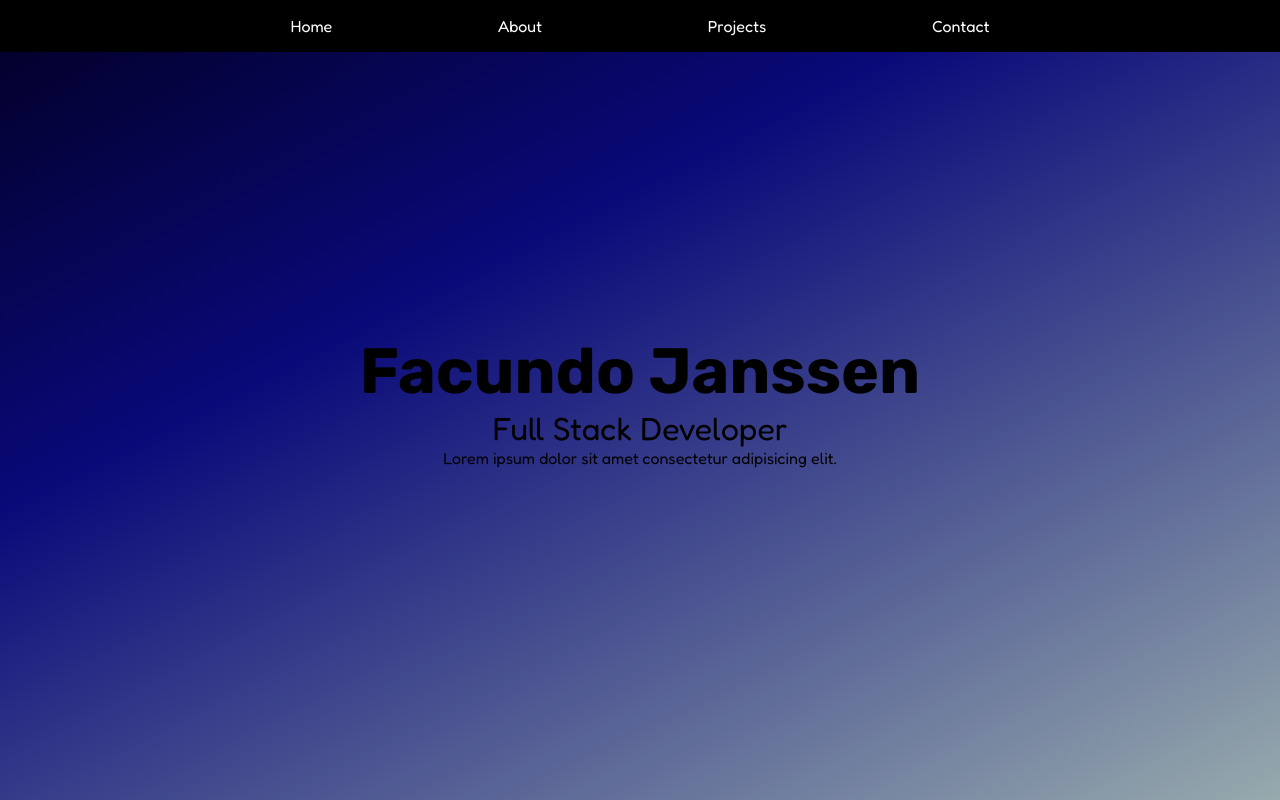
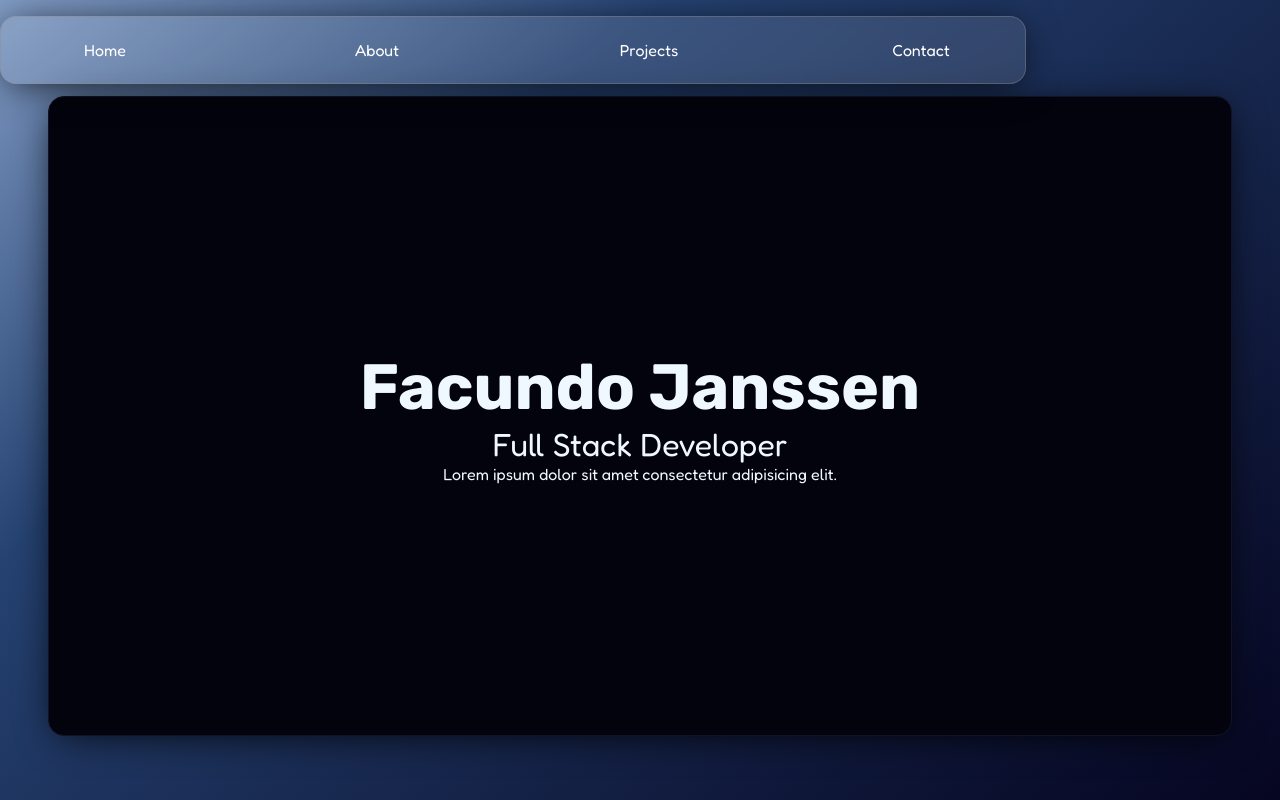
Before and after one commit to FacuJanssen/porfolio, a React (Vite) app: page / in a window 1280 px wide. Built offline with nearby package versions, Linux system fonts and the light colour scheme; a web font is replaced by a local one.

Commit message:
navbar & hero css

```diff
--- a/src/components/Content/Content.css
+++ b/src/components/Content/Content.css
@@ -1,14 +1,14 @@
 .content {
-    background: #020024;
-    background: linear-gradient(
-        153deg,
-        rgba(2, 0, 36, 1) 0%,
-        rgba(9, 9, 121, 1) 35%,
-        rgba(151, 170, 173, 1) 100%
+    background-image: linear-gradient(
+        320deg,
+        oklch(14.538% 0.05653 276.758) 0%,
+        oklch(38.154% 0.08796 259.625) 70%,
+        oklch(68.107% 0.06643 258.898) 100%
     );
     height: 100vh;
     position: fixed;
     overflow-y: scroll;
+    gap: 9rem;
 }
 
 .content::-webkit-scrollbar {
--- a/src/components/Hero/Hero.css
+++ b/src/components/Hero/Hero.css
@@ -3,16 +3,28 @@
     flex-direction: column;
     align-items: center;
     justify-content: center;
-    height: 100vh;
     padding: 1rem;
     z-index: 1;
+    background-color: oklch(10.633% 0.02858 280.39);
+    height: 80%;
+    margin-top: 6rem;
+    margin-inline: 3rem;
+    border-radius: 1rem;
+    box-shadow: 0 5px 40px -10px rgb(0, 0, 0);
+    border: solid 1px oklch(19.625% 0.04554 281.368);
 }
 
 .hero__title {
     font-size: 4rem;
     font-family: "Rubik", sans-serif;
+    color: aliceblue;
 }
 
 .hero__subtitle {
     font-size: 2rem;
+    color: aliceblue;
 }
+
+.hero__description {
+    color: aliceblue;
+}
--- a/src/components/NavBar/NavBar.css
+++ b/src/components/NavBar/NavBar.css
@@ -1,24 +1,43 @@
 .navbar {
     display: flex;
-    padding: 1rem;
+    margin-top: 1rem;
     top: 0;
-    background-color: black;
-    justify-content: center;
+    background-color: rgba(255, 255, 255, 0.1);
+    backdrop-filter: blur(5px);
+    justify-self: center;
     position: fixed;
-    width: 100%;
     z-index: 1;
+    border-radius: 1rem;
+    border: solid 1px rgba(143, 137, 137, 0.4);
+    box-shadow: 0 5px 40px -10px rgb(0, 0, 0);
 }
 
 .navbar__list {
     display: flex;
     list-style: none;
-    gap: 1rem;
+    gap: 10rem;
+    align-self: center;
     justify-content: space-evenly;
-    width: 80%;
+    margin-inline: 3rem;
 }
 
 .navbar__list-item {
     text-decoration: none;
+    display: flex;
+    justify-content: center;
+    padding: 15px;
+    margin: 0.5rem;
+    border-radius: 0.5rem;
+    width: 6rem;
+    transition: all 350ms ease-in-out;
+}
+
+.navbar__list-item:hover {
+    transition: all 350ms ease-in-out;
+    box-shadow: inset 0 0 13px 0 rgba(26, 26, 26, 0.775);
+}
+
+.navbar__item-link {
+    text-decoration: none;
     color: white;
-    display: flex;
 }
--- a/src/components/NavBar/NavBar.jsx
+++ b/src/components/NavBar/NavBar.jsx
@@ -5,23 +5,23 @@ const NavBar = () => {
     return (
         <nav className="navbar">
             <ul className="navbar__list">
-                <li>
-                    <a href="#" className="navbar__list-item">
+                <li className="navbar__list-item">
+                    <a href="#" className="navbar__item-link">
                         Home
                     </a>
                 </li>
-                <li>
-                    <a href="#" className="navbar__list-item">
+                <li className="navbar__list-item">
+                    <a href="#" className="navbar__item-link">
                         About
                     </a>
                 </li>
-                <li>
-                    <a href="#" className="navbar__list-item">
+                <li className="navbar__list-item">
+                    <a href="#" className="navbar__item-link">
                         Projects
                     </a>
                 </li>
-                <li>
-                    <a href="#" className="navbar__list-item">
+                <li className="navbar__list-item">
+                    <a href="#" className="navbar__item-link">
                         Contact
                     </a>
                 </li>
--- a/src/components/Technologies/Technologies.css
+++ b/src/components/Technologies/Technologies.css
@@ -5,19 +5,29 @@
     justify-content: center;
     text-align: center;
     height: 100vh;
+    margin-inline: 3rem;
+    margin-bottom: 2rem;
 }
 
 .technologies-title {
     font-size: 4rem;
+    margin-top: 7rem;
 }
 
 .technologies-container {
     display: flex;
     flex-direction: row;
     justify-content: center;
+    align-items: center;
     width: 100%;
     gap: 1rem;
     padding: 1rem;
+    padding-block: 1rem;
+    box-shadow: 0 5px 40px -10px rgb(0, 0, 0);
+    border: solid 1px oklch(19.625% 0.04554 281.368);
+    background-color: oklch(10.633% 0.02858 280.39);
+    height: 75%;
+    border-radius: 1rem;
 }
 
 .frontend {
@@ -25,7 +35,7 @@
     height: 100%;
     display: flex;
     flex-direction: column;
-    justify-content: space-between;
+    justify-content: center;
     border-radius: 1rem;
     flex: 1.5;
 }
@@ -92,7 +102,7 @@
     height: 100%;
     display: flex;
     flex-direction: column;
-    justify-content: space-between;
+    justify-content: center;
     flex: 3;
     border-radius: 1rem;
 }
```
